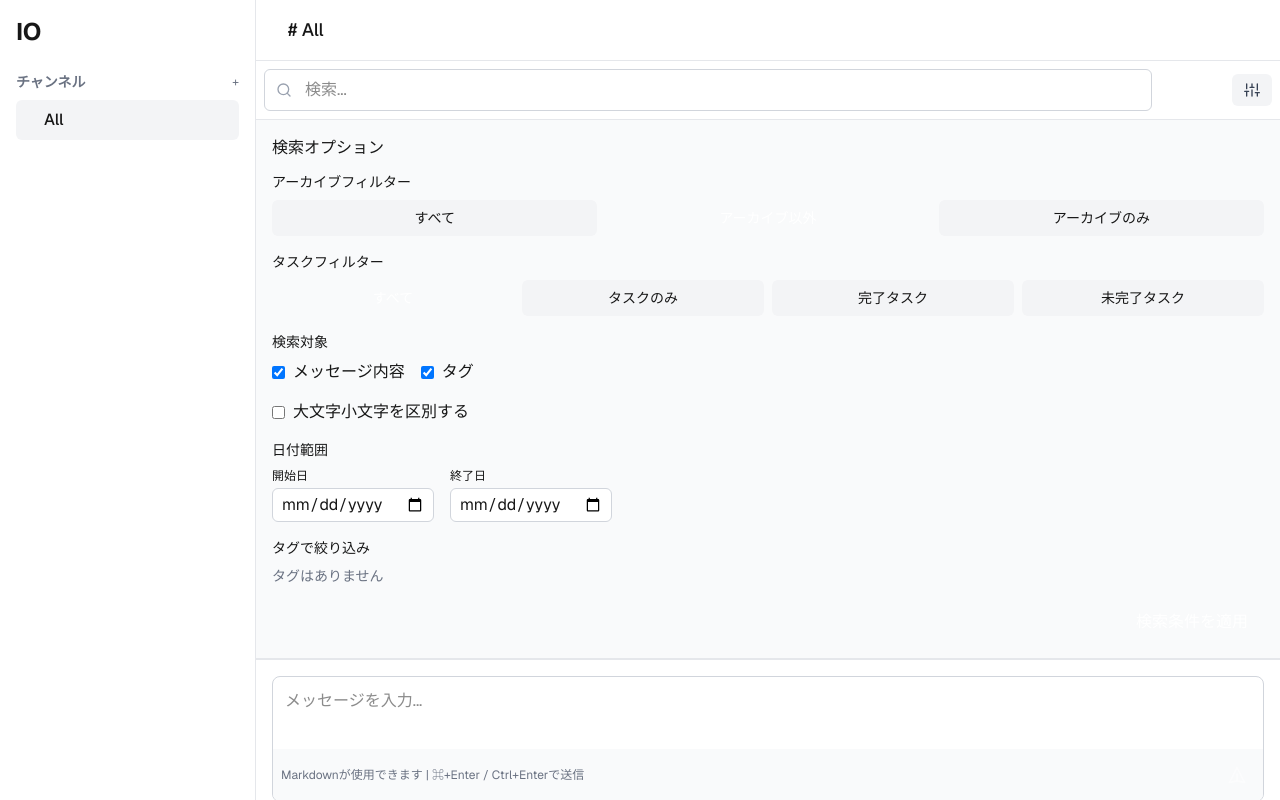
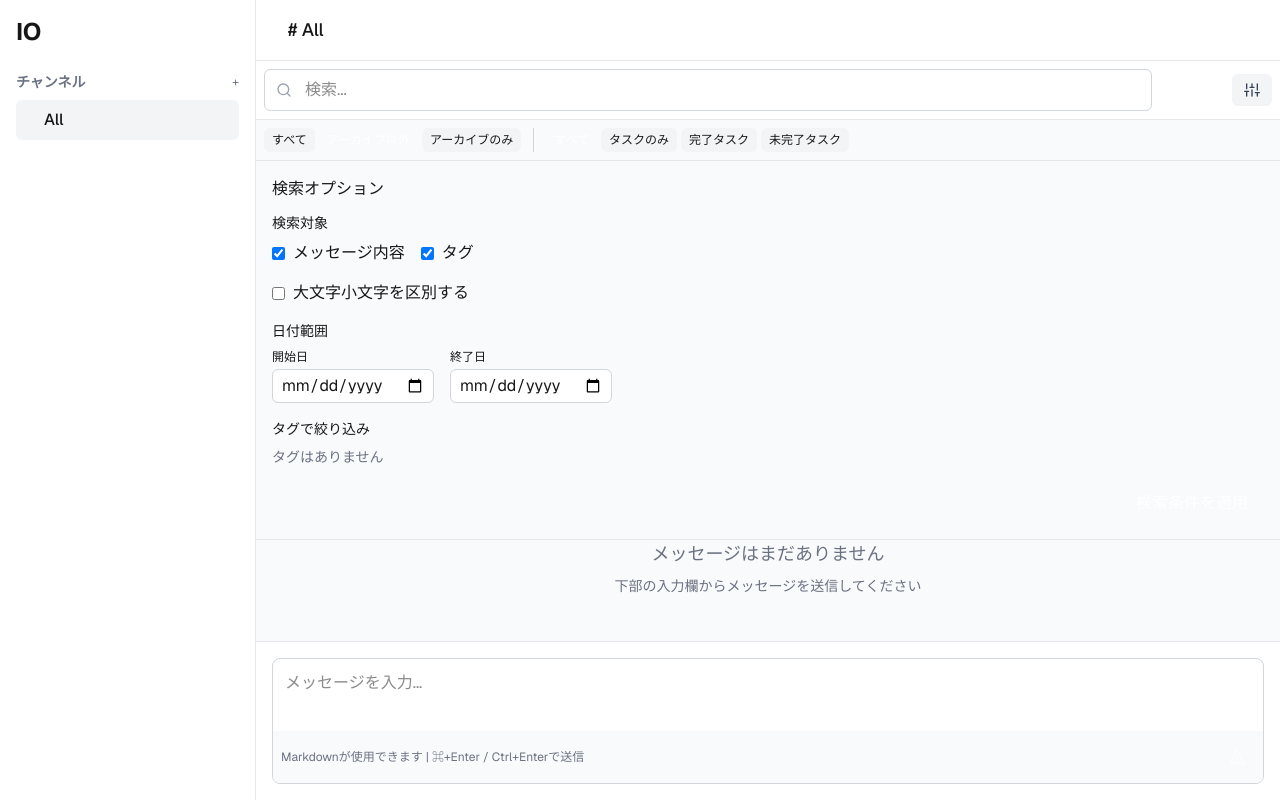
Before and after one commit to udus122/io-demo, a Next.js app: page / in a window 1280 px wide. Both pictures are taken after a click on the button 1252 px from the left and 90 px from the top of the page. Built offline with nearby package versions, Linux system fonts and the light colour scheme.

Commit message:
feat: 検索バー下にフィルターバーを追加し、1タップで切り替え可能に

```diff
--- a/src/app/page.tsx
+++ b/src/app/page.tsx
@@ -7,6 +7,7 @@ import MessageList from '@/components/message/MessageList';
 import MessageInput from '@/components/message/MessageInput';
 import ThreadView from '@/components/thread/ThreadView';
 import SearchBar from '@/components/search/SearchBar';
+import FilterBar from '@/components/search/FilterBar';
 import SearchOptions from '@/components/search/SearchOptions';
 import SearchResults from '@/components/search/SearchResults';
 import { MessageProvider, useMessages } from '@/contexts/MessageContext';
@@ -126,6 +127,9 @@ const MainContent = () => {
         {/* 検索バー */}
         <SearchBar onToggleOptions={toggleSearchOptions} />
 
+        {/* フィルターバー - 常に表示 */}
+        <FilterBar />
+
         {/* 検索オプション */}
         <SearchOptions isVisible={showSearchOptions} />
 
--- /dev/null
+++ b/src/components/search/FilterBar.tsx
@@ -0,0 +1,103 @@
+import React from 'react';
+import { useUI } from '@/contexts/UIContext';
+
+const FilterBar: React.FC = () => {
+  const { archiveFilter, taskFilter, setArchiveFilter, setTaskFilter } = useUI();
+
+  // アーカイブフィルター変更ハンドラ
+  const handleArchiveFilterChange = (filter: string) => {
+    setArchiveFilter(filter);
+  };
+
+  // タスクフィルター変更ハンドラ
+  const handleTaskFilterChange = (filter: string) => {
+    setTaskFilter(filter);
+  };
+
+  return (
+    <div className="p-2 border-b border-gray-200 dark:border-gray-700 bg-gray-50 dark:bg-gray-800/50 flex flex-wrap gap-2">
+      {/* アーカイブフィルター */}
+      <div className="flex items-center space-x-1">
+        <button
+          onClick={() => handleArchiveFilterChange('all')}
+          className={`px-2 py-1 text-xs rounded-md ${
+            archiveFilter === 'all'
+              ? 'bg-primary text-white'
+              : 'bg-gray-100 dark:bg-gray-700 hover:bg-gray-200 dark:hover:bg-gray-600'
+          }`}
+        >
+          すべて
+        </button>
+        <button
+          onClick={() => handleArchiveFilterChange('unarchived')}
+          className={`px-2 py-1 text-xs rounded-md ${
+            archiveFilter === 'unarchived'
+              ? 'bg-primary text-white'
+              : 'bg-gray-100 dark:bg-gray-700 hover:bg-gray-200 dark:hover:bg-gray-600'
+          }`}
+        >
+          アーカイブ以外
+        </button>
+        <button
+          onClick={() => handleArchiveFilterChange('archived')}
+          className={`px-2 py-1 text-xs rounded-md ${
+            archiveFilter === 'archived'
+              ? 'bg-primary text-white'
+              : 'bg-gray-100 dark:bg-gray-700 hover:bg-gray-200 dark:hover:bg-gray-600'
+          }`}
+        >
+          アーカイブのみ
+        </button>
+      </div>
+
+      {/* 区切り線 */}
+      <div className="h-6 border-r border-gray-300 dark:border-gray-600 mx-1"></div>
+
+      {/* タスクフィルター */}
+      <div className="flex items-center space-x-1">
+        <button
+          onClick={() => handleTaskFilterChange('all')}
+          className={`px-2 py-1 text-xs rounded-md ${
+            taskFilter === 'all'
+              ? 'bg-primary text-white'
+              : 'bg-gray-100 dark:bg-gray-700 hover:bg-gray-200 dark:hover:bg-gray-600'
+          }`}
+        >
+          すべて
+        </button>
+        <button
+          onClick={() => handleTaskFilterChange('tasks')}
+          className={`px-2 py-1 text-xs rounded-md ${
+            taskFilter === 'tasks'
+              ? 'bg-primary text-white'
+              : 'bg-gray-100 dark:bg-gray-700 hover:bg-gray-200 dark:hover:bg-gray-600'
+          }`}
+        >
+          タスクのみ
+        </button>
+        <button
+          onClick={() => handleTaskFilterChange('completed-tasks')}
+          className={`px-2 py-1 text-xs rounded-md ${
+            taskFilter === 'completed-tasks'
+              ? 'bg-primary text-white'
+              : 'bg-gray-100 dark:bg-gray-700 hover:bg-gray-200 dark:hover:bg-gray-600'
+          }`}
+        >
+          完了タスク
+        </button>
+        <button
+          onClick={() => handleTaskFilterChange('uncompleted-tasks')}
+          className={`px-2 py-1 text-xs rounded-md ${
+            taskFilter === 'uncompleted-tasks'
+              ? 'bg-primary text-white'
+              : 'bg-gray-100 dark:bg-gray-700 hover:bg-gray-200 dark:hover:bg-gray-600'
+          }`}
+        >
+          未完了タスク
+        </button>
+      </div>
+    </div>
+  );
+};
+
+export default FilterBar;
--- a/src/components/search/SearchOptions.tsx
+++ b/src/components/search/SearchOptions.tsx
@@ -92,89 +92,7 @@ const SearchOptions: React.FC<SearchOptionsProps> = ({ isVisible }) => {
       <h3 className="font-medium mb-3">検索オプション</h3>
 
       <div className="space-y-4">
-        {/* アーカイブフィルターオプション */}
-        <div>
-          <h4 className="text-sm font-medium mb-2">アーカイブフィルター</h4>
-          <div className="grid grid-cols-3 gap-2">
-            <button
-              onClick={() => handleArchiveFilterChange('all')}
-              className={`px-3 py-2 text-sm rounded-md ${
-                archiveFilter === 'all'
-                  ? 'bg-primary text-white'
-                  : 'bg-gray-100 dark:bg-gray-700 hover:bg-gray-200 dark:hover:bg-gray-600'
-              }`}
-            >
-              すべて
-            </button>
-            <button
-              onClick={() => handleArchiveFilterChange('unarchived')}
-              className={`px-3 py-2 text-sm rounded-md ${
-                archiveFilter === 'unarchived'
-                  ? 'bg-primary text-white'
-                  : 'bg-gray-100 dark:bg-gray-700 hover:bg-gray-200 dark:hover:bg-gray-600'
-              }`}
-            >
-              アーカイブ以外
-            </button>
-            <button
-              onClick={() => handleArchiveFilterChange('archived')}
-              className={`px-3 py-2 text-sm rounded-md ${
-                archiveFilter === 'archived'
-                  ? 'bg-primary text-white'
-                  : 'bg-gray-100 dark:bg-gray-700 hover:bg-gray-200 dark:hover:bg-gray-600'
-              }`}
-            >
-              アーカイブのみ
-            </button>
-          </div>
-        </div>
-
-        {/* タスクフィルターオプション */}
-        <div>
-          <h4 className="text-sm font-medium mb-2">タスクフィルター</h4>
-          <div className="grid grid-cols-2 md:grid-cols-4 gap-2">
-            <button
-              onClick={() => handleTaskFilterChange('all')}
-              className={`px-3 py-2 text-sm rounded-md ${
-                taskFilter === 'all'
-                  ? 'bg-primary text-white'
-                  : 'bg-gray-100 dark:bg-gray-700 hover:bg-gray-200 dark:hover:bg-gray-600'
-              }`}
-            >
-              すべて
-            </button>
-            <button
-              onClick={() => handleTaskFilterChange('tasks')}
-              className={`px-3 py-2 text-sm rounded-md ${
-                taskFilter === 'tasks'
-                  ? 'bg-primary text-white'
-                  : 'bg-gray-100 dark:bg-gray-700 hover:bg-gray-200 dark:hover:bg-gray-600'
-              }`}
-            >
-              タスクのみ
-            </button>
-            <button
-              onClick={() => handleTaskFilterChange('completed-tasks')}
-              className={`px-3 py-2 text-sm rounded-md ${
-                taskFilter === 'completed-tasks'
-                  ? 'bg-primary text-white'
-                  : 'bg-gray-100 dark:bg-gray-700 hover:bg-gray-200 dark:hover:bg-gray-600'
-              }`}
-            >
-              完了タスク
-            </button>
-            <button
-              onClick={() => handleTaskFilterChange('uncompleted-tasks')}
-              className={`px-3 py-2 text-sm rounded-md ${
-                taskFilter === 'uncompleted-tasks'
-                  ? 'bg-primary text-white'
-                  : 'bg-gray-100 dark:bg-gray-700 hover:bg-gray-200 dark:hover:bg-gray-600'
-              }`}
-            >
-              未完了タスク
-            </button>
-          </div>
-        </div>
+        {/* 注意: アーカイブフィルターとタスクフィルターはFilterBarコンポーネントに移動しました */}
         {/* 検索対象オプション */}
         <div>
           <h4 className="text-sm font-medium mb-2">検索対象</h4>
```
